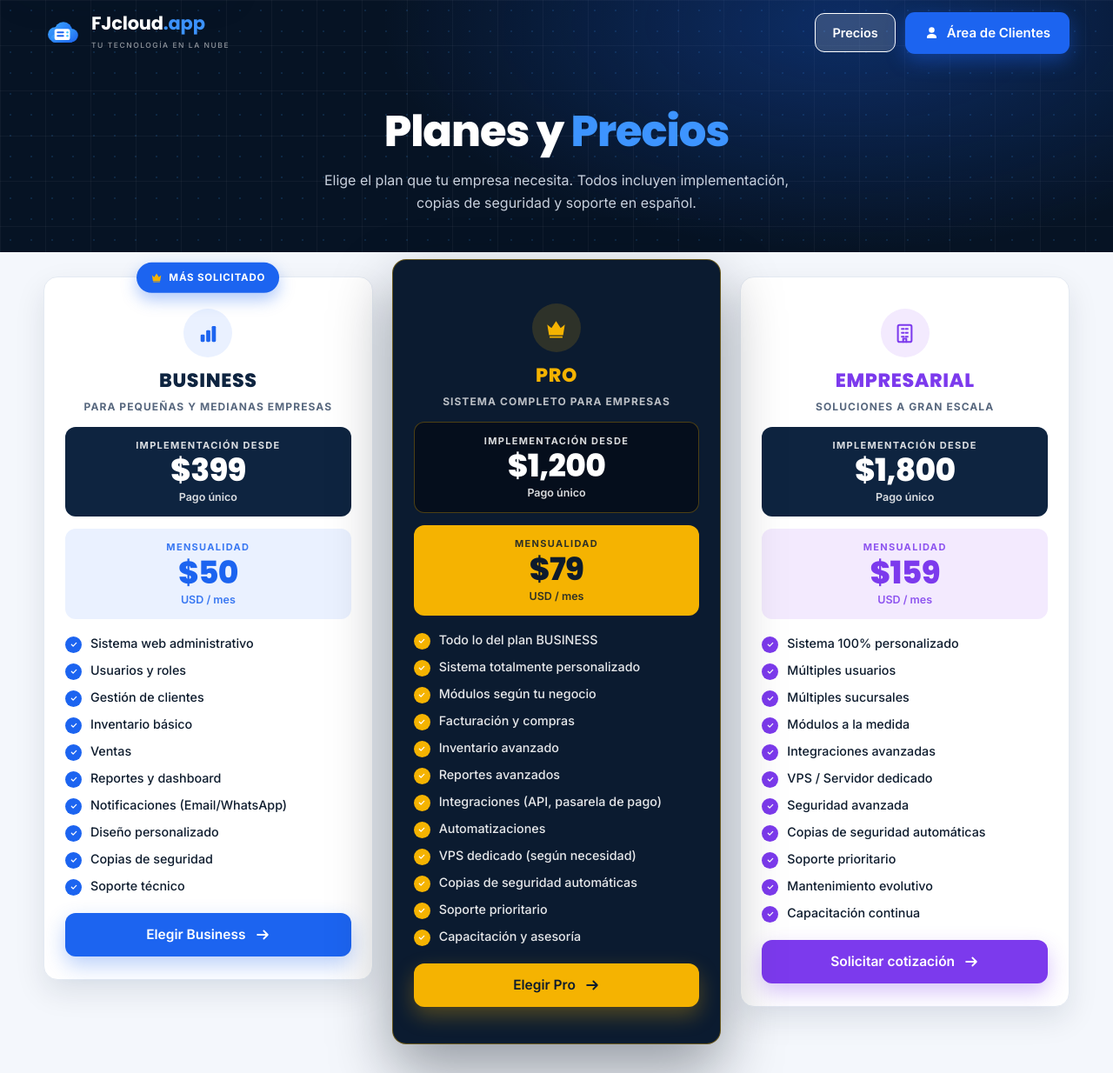
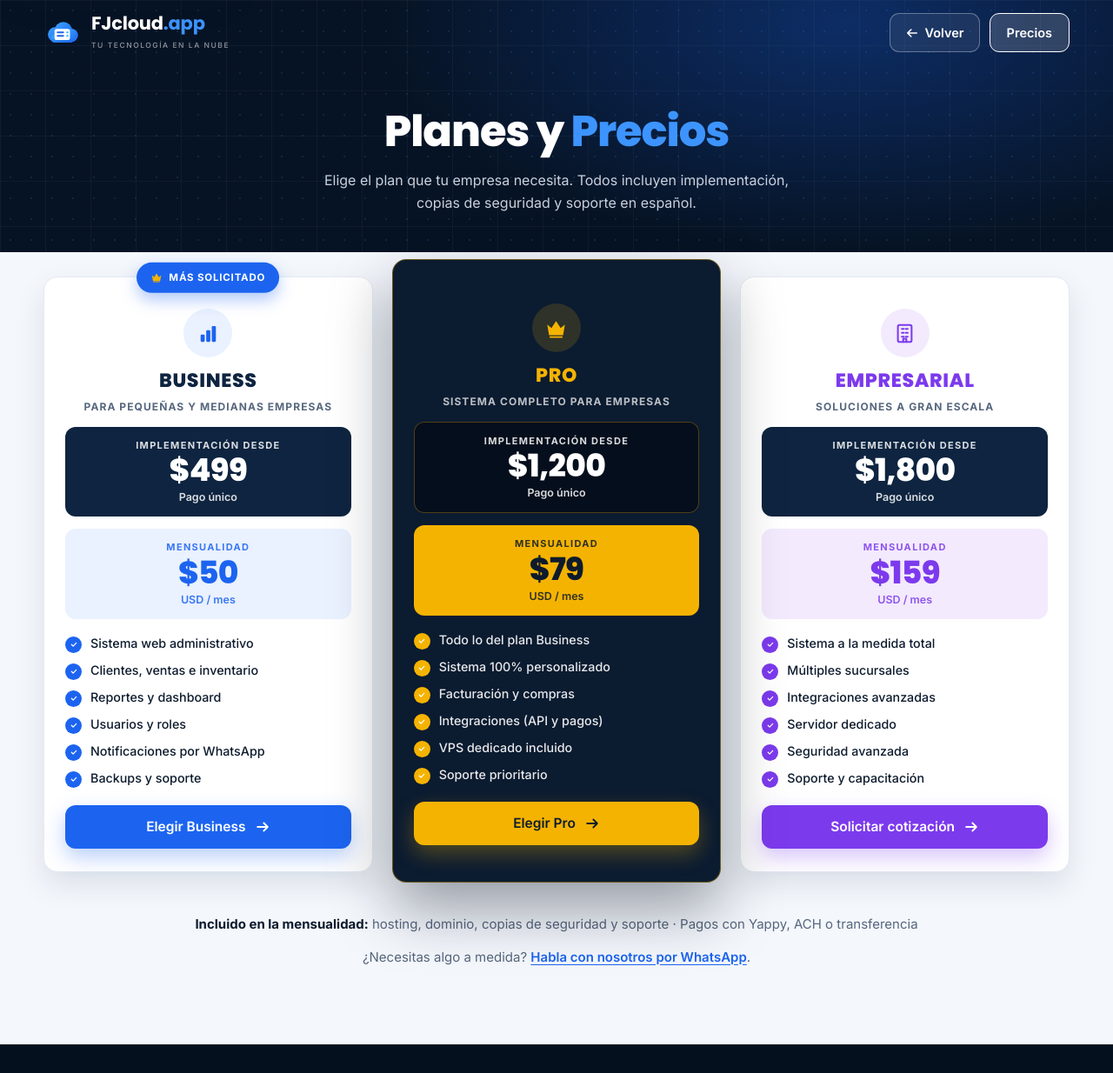
Before and after one commit to hazardvx/fjcloud, a website: page precios.html in a window 1280 px wide. Shown: the top 1234 px of the page at 87% size. Drawn offline with Linux system fonts and the light colour scheme.

Commit message:
Precios directos: Business $499, 6 puntos/plan, detalle mensualidad y pagos locales; boton Volver; sin Area de Clientes

```diff
--- a/js/main.js
+++ b/js/main.js
@@ -75,13 +75,6 @@
     counters.forEach(function (el) { countObs.observe(el); });
   }
 
-  document.querySelectorAll('.js-clientes').forEach(function (el) {
-    el.addEventListener('click', function (e) {
-      e.preventDefault();
-      showToast('El Área de Clientes estará disponible próximamente.');
-    });
-  });
-
   document.querySelectorAll('.js-wa').forEach(function (el) {
     el.addEventListener('click', function (e) {
       e.preventDefault();
--- a/precios.html
+++ b/precios.html
@@ -136,16 +136,17 @@
     .btn-precios:active{transform:scale(.97);transition-duration:.16s}
     .btn-precios[aria-current="page"]{background:rgba(255,255,255,.16);border-color:#fff}
 
-    .btn-clientes{
-      display:inline-flex;align-items:center;gap:9px;flex:none;
-      background:var(--blue);color:#fff;font-weight:600;font-size:15px;
-      padding:12px 22px;border-radius:11px;min-height:46px;
-      box-shadow:0 8px 22px rgba(28,100,240,.4);
-      transition:background .22s ease,transform .22s ease;
+    .btn-back{
+      display:inline-flex;align-items:center;gap:7px;flex:none;
+      background:rgba(255,255,255,.07);color:#fff;
+      border:1.5px solid rgba(255,255,255,.32);
+      font-weight:600;font-size:14.5px;
+      padding:10px 17px;border-radius:11px;min-height:42px;
+      transition:background .22s ease,transform .22s ease,border-color .22s ease;
     }
-    .btn-clientes:hover{background:var(--blue-hov);transform:translateY(-2px)}
-    .btn-clientes:active{transform:scale(.97);transition-duration:.16s}
-    .btn-clientes svg{width:17px;height:17px;fill:currentColor}
+    .btn-back:hover{background:rgba(255,255,255,.15);border-color:#fff;transform:translateY(-2px)}
+    .btn-back:active{transform:scale(.97);transition-duration:.16s}
+    .btn-back svg{width:16px;height:16px;transform:rotate(180deg)}
 
     .pr-hero{
       padding:calc(var(--header-h) + 46px) 0 96px;
@@ -247,6 +248,8 @@
     .plan-emp{--acc:var(--purple)}
 
     .pr-note{text-align:center;margin-top:36px;font-size:15px;color:var(--slate)}
+    .pr-note-alt{margin-top:14px}
+    .pr-note strong{color:var(--ink)}
     .pr-note a{color:var(--blue);font-weight:600;text-decoration:underline;text-underline-offset:3px}
     .pr-note a:hover{color:var(--blue-hov)}
 
@@ -280,12 +283,16 @@
     .js .reveal.in{opacity:1;transform:none}
 
     @media (max-width:980px){
-      .btn-clientes{display:none}
       .plans{grid-template-columns:1fr;max-width:520px;margin-inline:auto;gap:36px}
       .plan-pro{margin-top:0;padding-top:34px;padding-bottom:30px}
       .f-grid{grid-template-columns:1fr 1fr;gap:36px}
     }
     @media (max-width:600px){
+      .header-inner{gap:14px}
+      .brand svg{width:36px;height:31px}
+      .brand-name{font-size:19px}
+      .brand-tag{display:none}
+      .btn-back{padding:9px 13px;font-size:13.5px;gap:6px}
       .pr-hero{padding-top:calc(var(--header-h) + 34px);padding-bottom:78px}
       .pr-plans{margin-top:-44px}
       .plan{padding:30px 20px 24px}
@@ -371,11 +378,11 @@
         </span>
       </a>
       <div class="header-actions">
+        <a class="btn-back" href="index.html">
+          <svg viewBox="0 0 20 20" aria-hidden="true"><use href="#i-arrow"/></svg>
+          Volver
+        </a>
         <a class="btn-precios" href="precios.html" aria-current="page">Precios</a>
-        <a class="btn-clientes js-clientes" href="index.html#contacto">
-          <svg viewBox="0 0 24 24" aria-hidden="true"><use href="#i-person"/></svg>
-          Área de Clientes
-        </a>
       </div>
     </div>
   </header>
@@ -397,7 +404,7 @@
           <p class="plan-for">Para pequeñas y medianas empresas</p>
           <div class="plan-price">
             <span class="pp-lab">Implementación desde</span>
-            <span class="pp-big">$399</span>
+            <span class="pp-big">$499</span>
             <span class="pp-sub">Pago único</span>
           </div>
           <div class="plan-month">
@@ -407,15 +414,11 @@
           </div>
           <ul class="plan-feats">
             <li><span class="pf-ck" aria-hidden="true"><svg viewBox="0 0 24 24"><use href="#i-check"/></svg></span>Sistema web administrativo</li>
+            <li><span class="pf-ck" aria-hidden="true"><svg viewBox="0 0 24 24"><use href="#i-check"/></svg></span>Clientes, ventas e inventario</li>
+            <li><span class="pf-ck" aria-hidden="true"><svg viewBox="0 0 24 24"><use href="#i-check"/></svg></span>Reportes y dashboard</li>
             <li><span class="pf-ck" aria-hidden="true"><svg viewBox="0 0 24 24"><use href="#i-check"/></svg></span>Usuarios y roles</li>
-            <li><span class="pf-ck" aria-hidden="true"><svg viewBox="0 0 24 24"><use href="#i-check"/></svg></span>Gestión de clientes</li>
-            <li><span class="pf-ck" aria-hidden="true"><svg viewBox="0 0 24 24"><use href="#i-check"/></svg></span>Inventario básico</li>
-            <li><span class="pf-ck" aria-hidden="true"><svg viewBox="0 0 24 24"><use href="#i-check"/></svg></span>Ventas</li>
-            <li><span class="pf-ck" aria-hidden="true"><svg viewBox="0 0 24 24"><use href="#i-check"/></svg></span>Reportes y dashboard</li>
-            <li><span class="pf-ck" aria-hidden="true"><svg viewBox="0 0 24 24"><use href="#i-check"/></svg></span>Notificaciones (Email/WhatsApp)</li>
-            <li><span class="pf-ck" aria-hidden="true"><svg viewBox="0 0 24 24"><use href="#i-check"/></svg></span>Diseño personalizado</li>
-            <li><span class="pf-ck" aria-hidden="true"><svg viewBox="0 0 24 24"><use href="#i-check"/></svg></span>Copias de seguridad</li>
-            <li><span class="pf-ck" aria-hidden="true"><svg viewBox="0 0 24 24"><use href="#i-check"/></svg></span>Soporte técnico</li>
+            <li><span class="pf-ck" aria-hidden="true"><svg viewBox="0 0 24 24"><use href="#i-check"/></svg></span>Notificaciones por WhatsApp</li>
+            <li><span class="pf-ck" aria-hidden="true"><svg viewBox="0 0 24 24"><use href="#i-check"/></svg></span>Backups y soporte</li>
           </ul>
           <a class="btn plan-btn js-wa" href="index.html#contacto" data-text="Hola, me interesa el plan BUSINESS de FJcloud.app. ¿Me cuentan los detalles?">Elegir Business <svg class="arr" aria-hidden="true" viewBox="0 0 20 20"><use href="#i-arrow"/></svg></a>
         </article>
@@ -435,18 +438,12 @@
             <span class="pp-sub">USD / mes</span>
           </div>
           <ul class="plan-feats">
-            <li><span class="pf-ck" aria-hidden="true"><svg viewBox="0 0 24 24"><use href="#i-check"/></svg></span>Todo lo del plan BUSINESS</li>
-            <li><span class="pf-ck" aria-hidden="true"><svg viewBox="0 0 24 24"><use href="#i-check"/></svg></span>Sistema totalmente personalizado</li>
-            <li><span class="pf-ck" aria-hidden="true"><svg viewBox="0 0 24 24"><use href="#i-check"/></svg></span>Módulos según tu negocio</li>
+            <li><span class="pf-ck" aria-hidden="true"><svg viewBox="0 0 24 24"><use href="#i-check"/></svg></span>Todo lo del plan Business</li>
+            <li><span class="pf-ck" aria-hidden="true"><svg viewBox="0 0 24 24"><use href="#i-check"/></svg></span>Sistema 100% personalizado</li>
             <li><span class="pf-ck" aria-hidden="true"><svg viewBox="0 0 24 24"><use href="#i-check"/></svg></span>Facturación y compras</li>
-            <li><span class="pf-ck" aria-hidden="true"><svg viewBox="0 0 24 24"><use href="#i-check"/></svg></span>Inventario avanzado</li>
-            <li><span class="pf-ck" aria-hidden="true"><svg viewBox="0 0 24 24"><use href="#i-check"/></svg></span>Reportes avanzados</li>
-            <li><span class="pf-ck" aria-hidden="true"><svg viewBox="0 0 24 24"><use href="#i-check"/></svg></span>Integraciones (API, pasarela de pago)</li>
-            <li><span class="pf-ck" aria-hidden="true"><svg viewBox="0 0 24 24"><use href="#i-check"/></svg></span>Automatizaciones</li>
-            <li><span class="pf-ck" aria-hidden="true"><svg viewBox="0 0 24 24"><use href="#i-check"/></svg></span>VPS dedicado (según necesidad)</li>
-            <li><span class="pf-ck" aria-hidden="true"><svg viewBox="0 0 24 24"><use href="#i-check"/></svg></span>Copias de seguridad automáticas</li>
+            <li><span class="pf-ck" aria-hidden="true"><svg viewBox="0 0 24 24"><use href="#i-check"/></svg></span>Integraciones (API y pagos)</li>
+            <li><span class="pf-ck" aria-hidden="true"><svg viewBox="0 0 24 24"><use href="#i-check"/></svg></span>VPS dedicado incluido</li>
             <li><span class="pf-ck" aria-hidden="true"><svg viewBox="0 0 24 24"><use href="#i-check"/></svg></span>Soporte prioritario</li>
-            <li><span class="pf-ck" aria-hidden="true"><svg viewBox="0 0 24 24"><use href="#i-check"/></svg></span>Capacitación y asesoría</li>
           </ul>
           <a class="btn plan-btn js-wa" href="index.html#contacto" data-text="Hola, me interesa el plan PRO de FJcloud.app. ¿Me cuentan los detalles?">Elegir Pro <svg class="arr" aria-hidden="true" viewBox="0 0 20 20"><use href="#i-arrow"/></svg></a>
         </article>
@@ -466,23 +463,21 @@
             <span class="pp-sub">USD / mes</span>
           </div>
           <ul class="plan-feats">
-            <li><span class="pf-ck" aria-hidden="true"><svg viewBox="0 0 24 24"><use href="#i-check"/></svg></span>Sistema 100% personalizado</li>
-            <li><span class="pf-ck" aria-hidden="true"><svg viewBox="0 0 24 24"><use href="#i-check"/></svg></span>Múltiples usuarios</li>
+            <li><span class="pf-ck" aria-hidden="true"><svg viewBox="0 0 24 24"><use href="#i-check"/></svg></span>Sistema a la medida total</li>
             <li><span class="pf-ck" aria-hidden="true"><svg viewBox="0 0 24 24"><use href="#i-check"/></svg></span>Múltiples sucursales</li>
-            <li><span class="pf-ck" aria-hidden="true"><svg viewBox="0 0 24 24"><use href="#i-check"/></svg></span>Módulos a la medida</li>
             <li><span class="pf-ck" aria-hidden="true"><svg viewBox="0 0 24 24"><use href="#i-check"/></svg></span>Integraciones avanzadas</li>
-            <li><span class="pf-ck" aria-hidden="true"><svg viewBox="0 0 24 24"><use href="#i-check"/></svg></span>VPS / Servidor dedicado</li>
+            <li><span class="pf-ck" aria-hidden="true"><svg viewBox="0 0 24 24"><use href="#i-check"/></svg></span>Servidor dedicado</li>
             <li><span class="pf-ck" aria-hidden="true"><svg viewBox="0 0 24 24"><use href="#i-check"/></svg></span>Seguridad avanzada</li>
-            <li><span class="pf-ck" aria-hidden="true"><svg viewBox="0 0 24 24"><use href="#i-check"/></svg></span>Copias de seguridad automáticas</li>
-            <li><span class="pf-ck" aria-hidden="true"><svg viewBox="0 0 24 24"><use href="#i-check"/></svg></span>Soporte prioritario</li>
-            <li><span class="pf-ck" aria-hidden="true"><svg viewBox="0 0 24 24"><use href="#i-check"/></svg></span>Mantenimiento evolutivo</li>
-            <li><span class="pf-ck" aria-hidden="true"><svg viewBox="0 0 24 24"><use href="#i-check"/></svg></span>Capacitación continua</li>
+            <li><span class="pf-ck" aria-hidden="true"><svg viewBox="0 0 24 24"><use href="#i-check"/></svg></span>Soporte y capacitación</li>
           </ul>
           <a class="btn plan-btn js-wa" href="index.html#contacto" data-text="Hola, me interesa el plan EMPRESARIAL de FJcloud.app. ¿Me pueden enviar una cotización?">Solicitar cotización <svg class="arr" aria-hidden="true" viewBox="0 0 20 20"><use href="#i-arrow"/></svg></a>
         </article>
       </div>
 
       <p class="pr-note container reveal" style="--d:.26s">
+        <strong>Incluido en la mensualidad:</strong> hosting, dominio, copias de seguridad y soporte · Pagos con Yappy, ACH o transferencia
+      </p>
+      <p class="pr-note pr-note-alt container reveal" style="--d:.32s">
         ¿Necesitas algo a medida? <a class="js-wa" href="index.html#contacto" data-text="Hola, necesito un sistema a medida para mi empresa. ¿Podemos conversar?">Habla con nosotros por WhatsApp</a>.
       </p>
     </section>
```
Also changed, not shown: index.html (+0 -16 lines), tests/verificar.js (+22 -2 lines).
